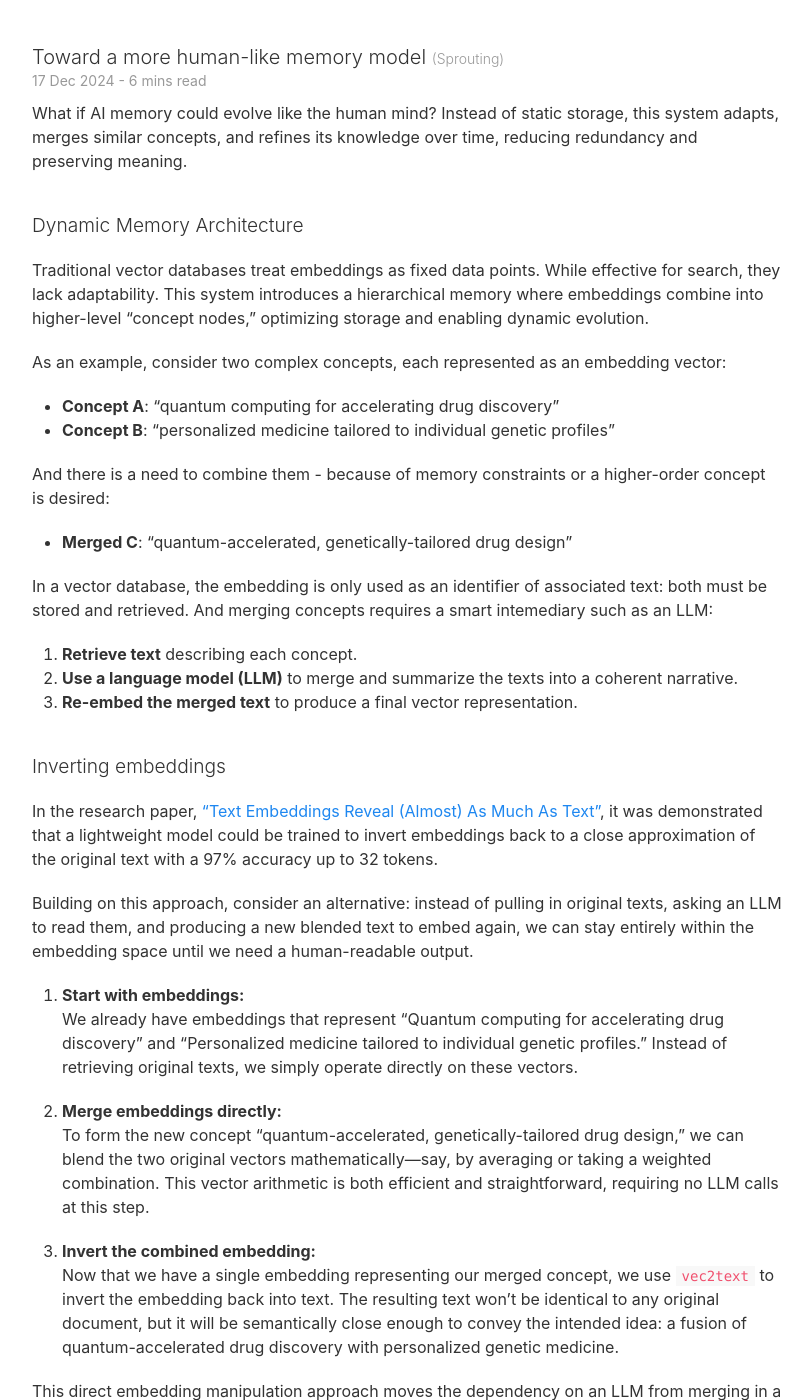
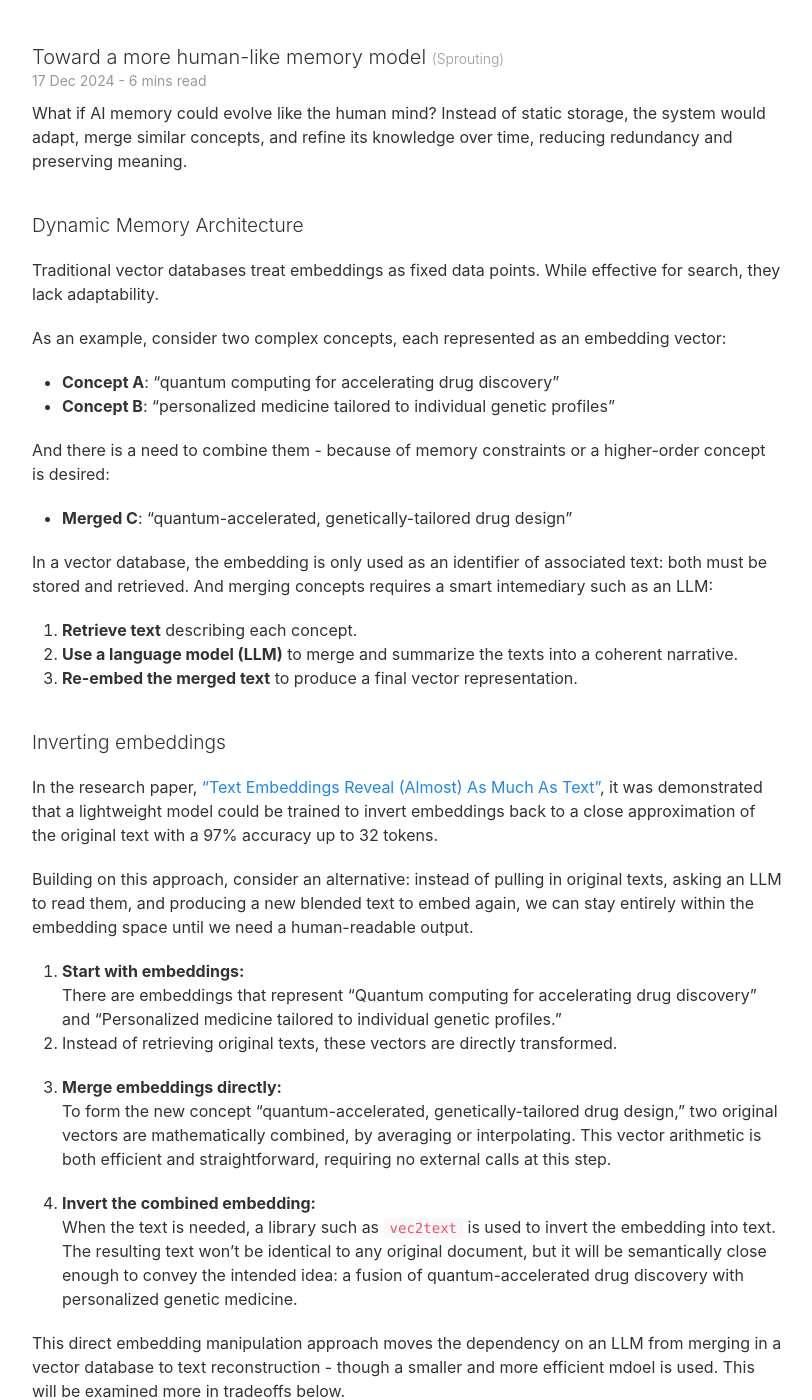
Before and after one commit to nyvyn/nyvyn.github.io, a Jekyll site: the page built from _notes/2024-12-17-embedding-inversion.markdown, in a window 1280 px wide and 1400 px high, scrolled down 197 px. Shown: the whole window, without its empty margins (233-1045 px from the left). Built offline with Jekyll 4.4.1, drawn with Linux system fonts in a browser that asks for light colours.

Commit message:
Refine explanations in embedding inversion note.
Clarified concepts and streamlined wording for better readability. Adjusted examples and process descriptions to ensure consistency and improve understanding of dynamic embedding manipulation.

```diff
--- a/_notes/2024-12-17-embedding-inversion.markdown
+++ b/_notes/2024-12-17-embedding-inversion.markdown
@@ -5,14 +5,12 @@ description: Exploring a concept-driven approach using embedding inversions
 status: Sprouting
 ---
 
-What if AI memory could evolve like the human mind? Instead of static storage, this system adapts, merges similar
-concepts, and refines its knowledge over time, reducing redundancy and preserving meaning.
+What if AI memory could evolve like the human mind? Instead of static storage, the system would adapt, merge similar
+concepts, and refine its knowledge over time, reducing redundancy and preserving meaning.
 
 ## Dynamic Memory Architecture
 
 Traditional vector databases treat embeddings as fixed data points. While effective for search, they lack adaptability.
-This system introduces a hierarchical memory where embeddings combine into higher-level “concept nodes,” optimizing
-storage and enabling dynamic evolution.
 
 As an example, consider two complex concepts, each represented as an embedding vector:
 
@@ -42,18 +40,18 @@ and producing a new blended text to embed again, we can stay entirely within the
 human-readable output.
 
 1. **Start with embeddings:**
-   We already have embeddings that represent “Quantum computing for accelerating drug discovery” and “Personalized
-   medicine tailored to individual genetic profiles.” Instead of retrieving original texts, we simply operate directly
-   on these vectors.
+   There are embeddings that represent “Quantum computing for accelerating drug discovery” and
+   “Personalized  medicine tailored to individual genetic profiles.”
+2. Instead of retrieving original texts, these vectors are directly transformed.
 
 2. **Merge embeddings directly:**
-   To form the new concept “quantum-accelerated, genetically-tailored drug design,” we can blend the two original
-   vectors mathematically—say, by averaging or taking a weighted combination. This vector arithmetic is both efficient
-   and straightforward, requiring no LLM calls at this step.
+   To form the new concept “quantum-accelerated, genetically-tailored drug design,” two original
+   vectors are mathematically combined, by averaging or interpolating. This vector arithmetic is
+   both efficient and straightforward, requiring no external calls at this step.
 
 3. **Invert the combined embedding:**
-   Now that we have a single embedding representing our merged concept, we use `vec2text` to invert the embedding back
-   into text. The resulting text won’t be identical to any original document, but it will be semantically close enough
+   When the text is needed, a library such as `vec2text` is used to invert the embedding into text. The resulting
+   text won’t be identical to any original document, but it will be semantically close enough
    to convey the intended idea: a fusion of quantum-accelerated drug discovery with personalized genetic medicine.
 
 This direct embedding manipulation approach moves the dependency on an LLM from merging in a vector database
```
